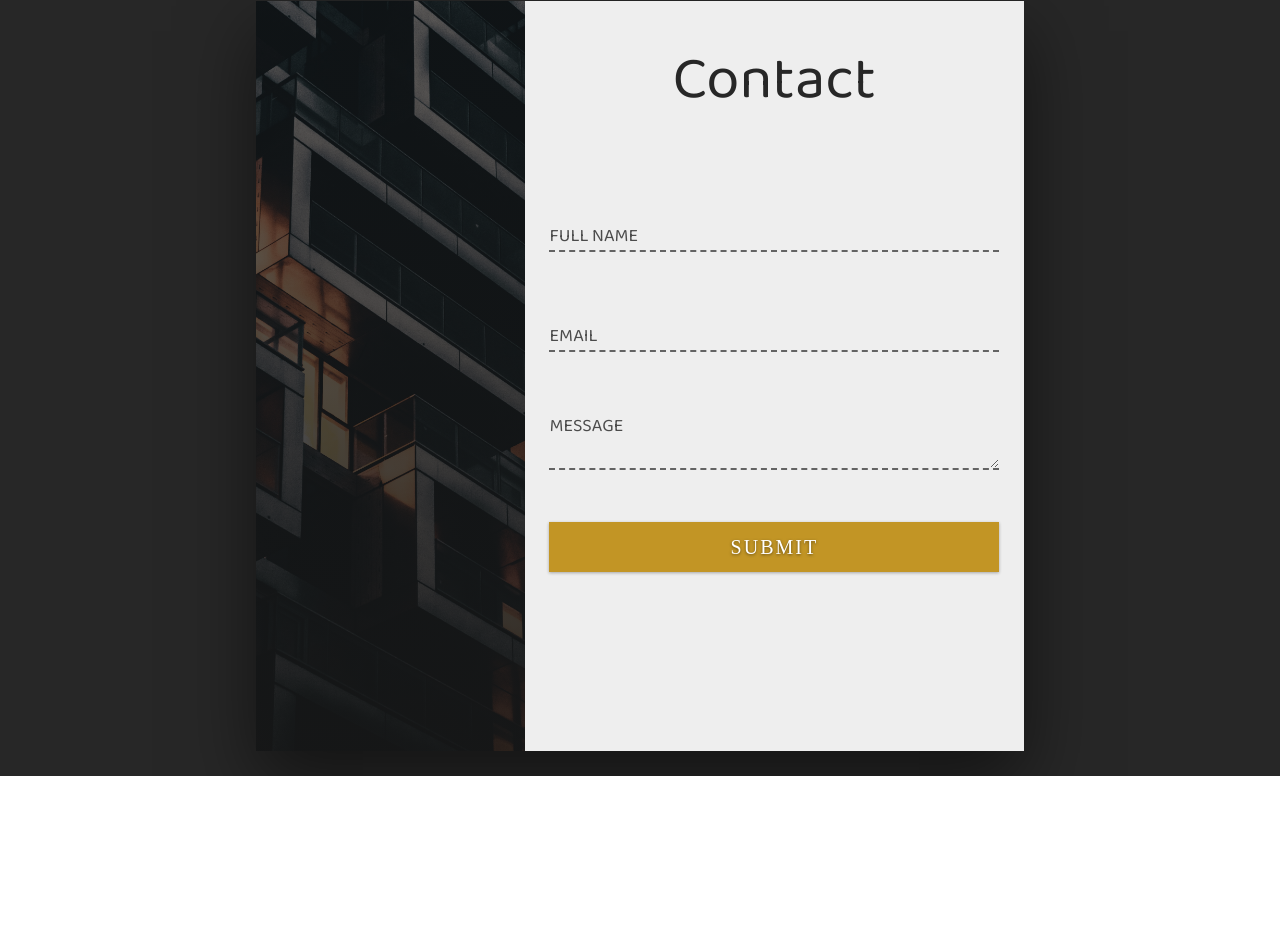
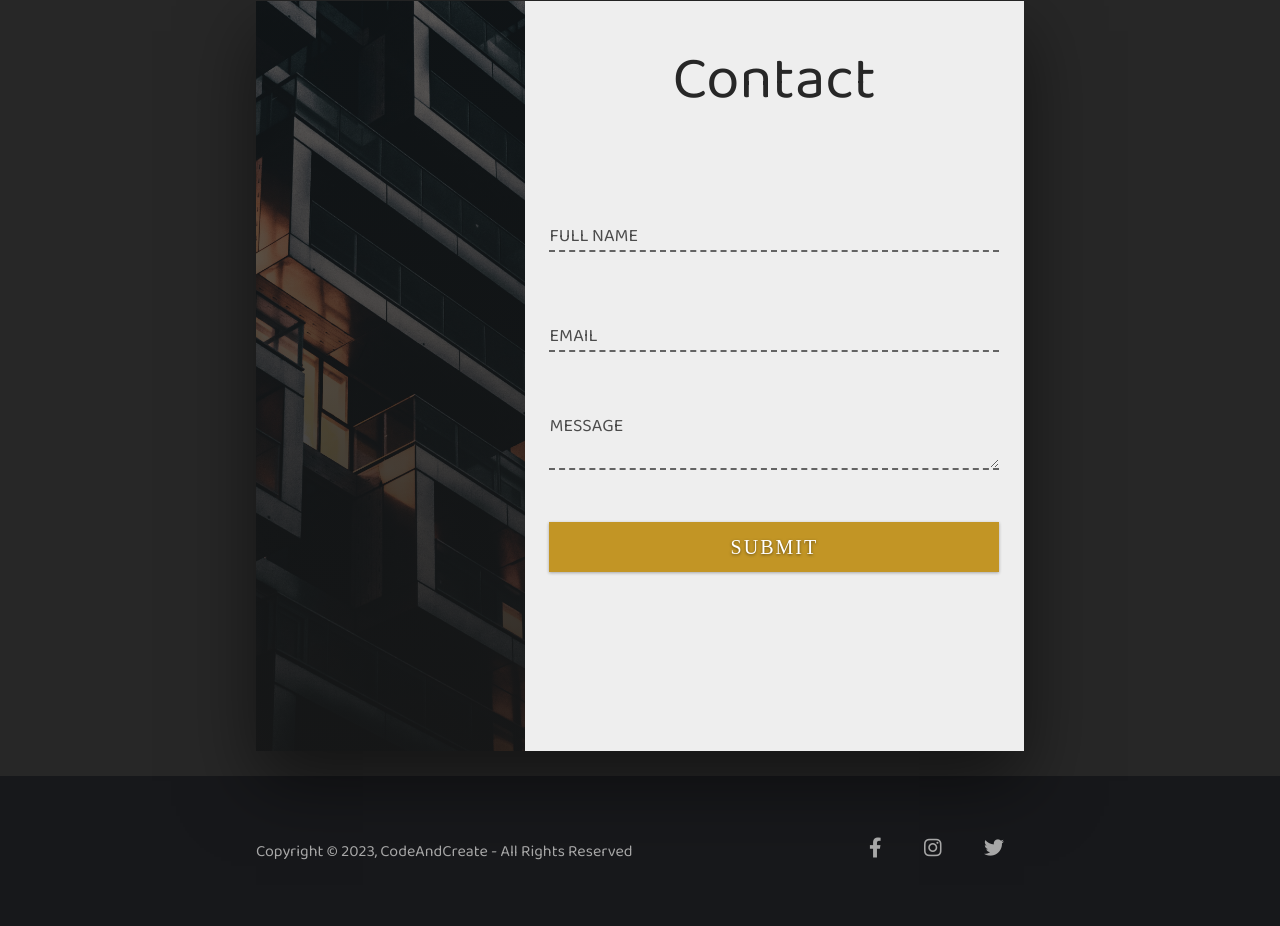
Before and after one commit to wongpakho814/architect-website, a plain HTML site: page index.html in a window 1280 px wide. Shown: the part 2846-3772 px from the top of the page. Before the commit the page ends 3622 px from the top, so only its background shows below. Drawn offline with nearby package versions, Linux system fonts and the light colour scheme; a web font is replaced by a local one.

Commit message:
Implemented footer

```diff
--- a/index.html
+++ b/index.html
@@ -209,6 +209,19 @@
                 </div>
             </div>
         </section>
+
+        <footer class="footer">
+            <div class="footer-content">
+                <p class="copyright">
+                    Copyright &copy; 2023, CodeAndCreate - All Rights Reserved
+                </p>
+                <div class="social-list">
+                    <a href="#"><i class="fab fa-facebook-f"></i></a>
+                    <a href="#"><i class="fab fa-instagram"></i></a>
+                    <a href="#"><i class="fab fa-twitter"></i></a>
+                </div>
+            </div>
+        </footer>
     </div>
 
     <script src="https://code.jquery.com/jquery-3.5.1.js"
--- a/style.css
+++ b/style.css
@@ -590,3 +590,35 @@ html {
   box-shadow: 0 0.1rem 0.3rem rgba(0, 0, 0, 0.3);
 }
 /* End of contact section */
+
+/* Footer */
+.footer {
+  width: 100%;
+  height: 15rem;
+  background-color: #17181b;
+  display: flex;
+  justify-content: center;
+  align-items: center;
+}
+
+.footer-content {
+  width: 60%;
+  display: flex;
+  justify-content: space-between;
+}
+
+.copyright {
+  font-family: "Baloo Da 2", serif;
+  font-size: 1.6rem;
+  color: #a7a7a7;
+}
+
+.social-list a {
+  margin: 0 2rem;
+}
+
+.social-list i {
+  font-size: 2rem;
+  color: #a7a7a7;
+}
+/* End of footer */
```
